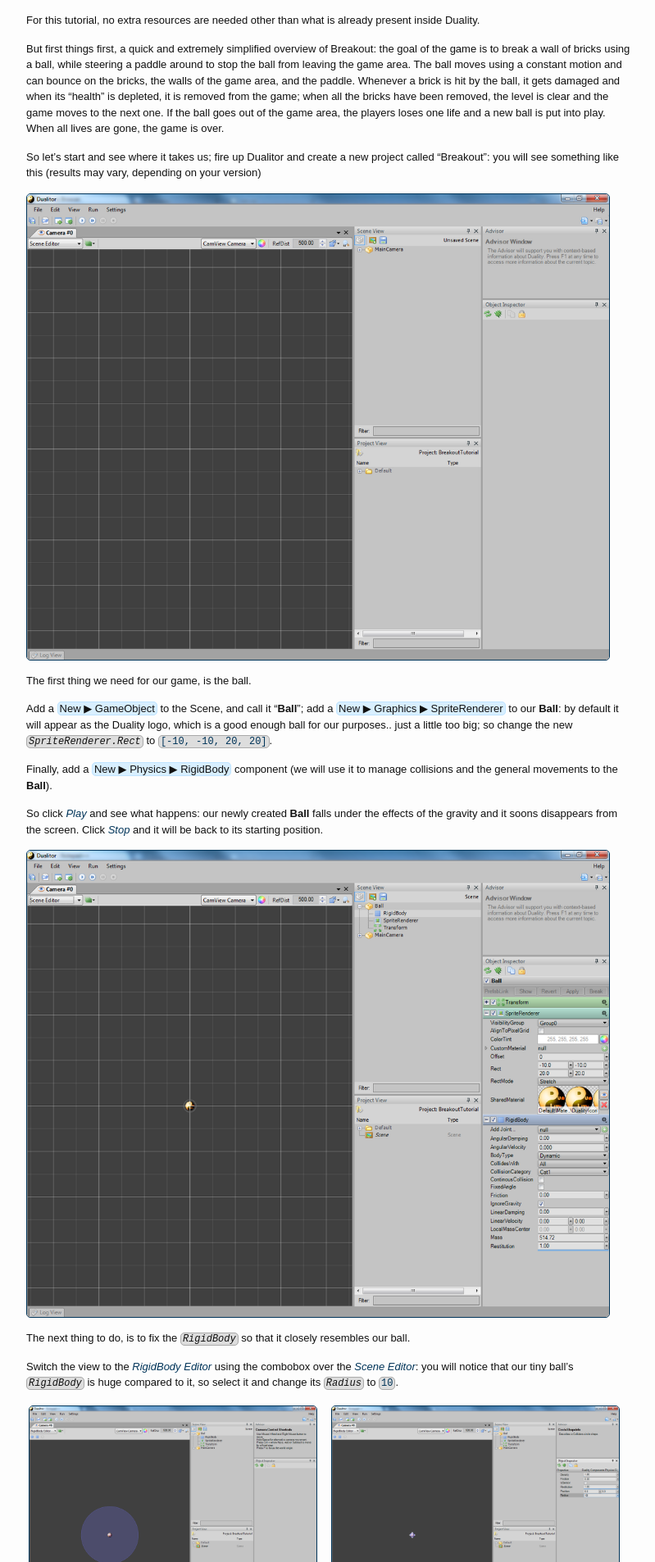
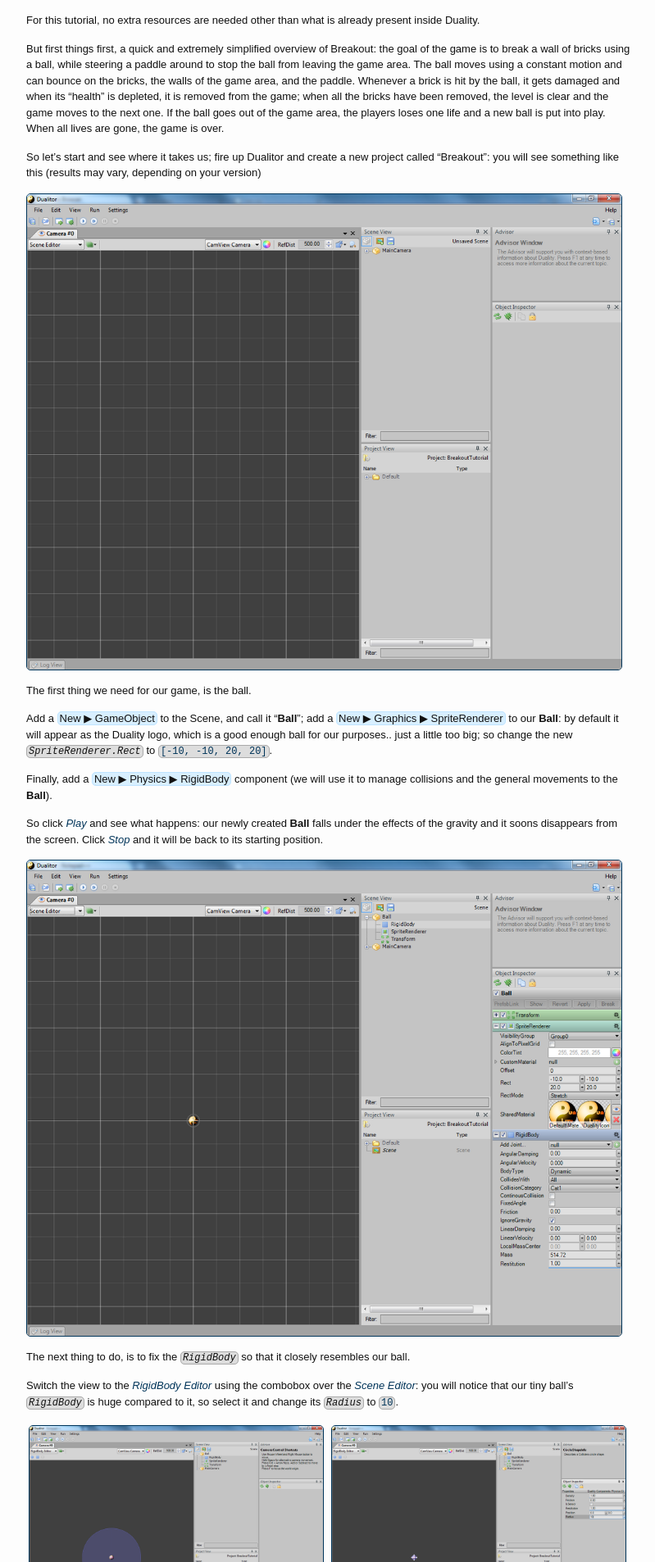
Before and after one commit to MrLeonardo/sirepi.github.io, a Jekyll site: the page built from _posts/2015-03-02-breakout-part-1.md, in a window 1280 px wide. Shown: the part 401-2307 px from the top of the page at 82% size, without its empty margins (238-1037 px from the left). Built offline with Jekyll 4.4.1, drawn with Linux system fonts in a browser that asks for light colours; nearby versions of some CDN libraries.

Commit message:
Updated _style.scss

```diff
--- a/_sass/_style.scss
+++ b/_sass/_style.scss
@@ -44,7 +44,8 @@
 }
 
 article img {
-    width: 96%;
+	align: center;
+    width: 98%;
     border: 1px solid #003459;
     border-radius: 5px;
 }
```
